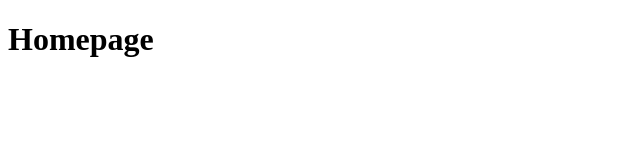
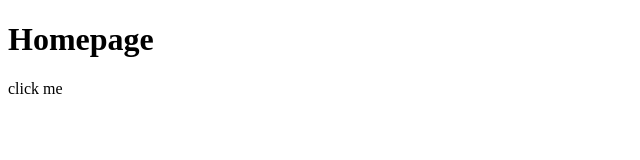
Before and after one commit to FeKent/odin-links-and-images, a plain HTML site: page Index.html in a window 1280 px wide. Shown: the full height of the page, 0-640 px from the left. Drawn offline with Linux system fonts and the light colour scheme.

Commit message:
Added an anchor point

```diff
--- a/Index.html
+++ b/Index.html
@@ -6,5 +6,6 @@
     </head>
     <body>
         <h1>Homepage</h1>
+        <a>click me</a>
     </body>
 </html>
```
